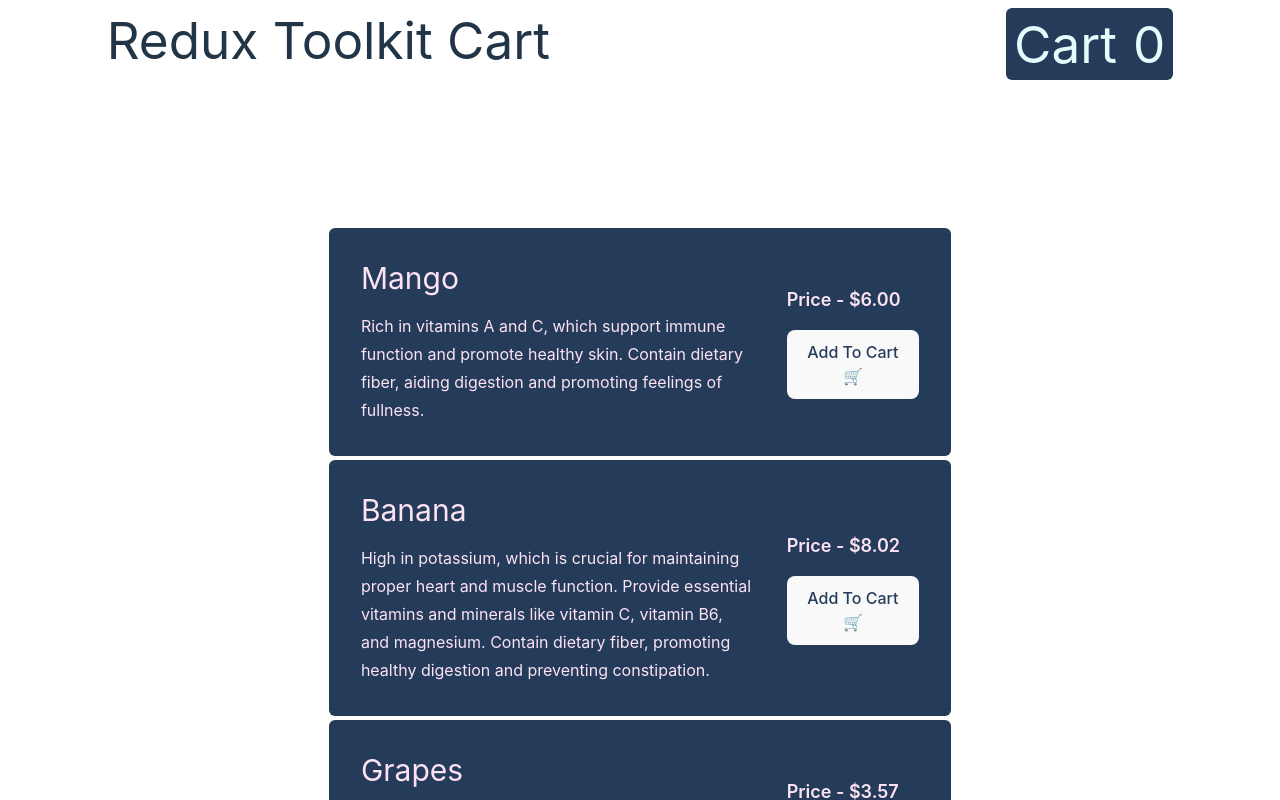
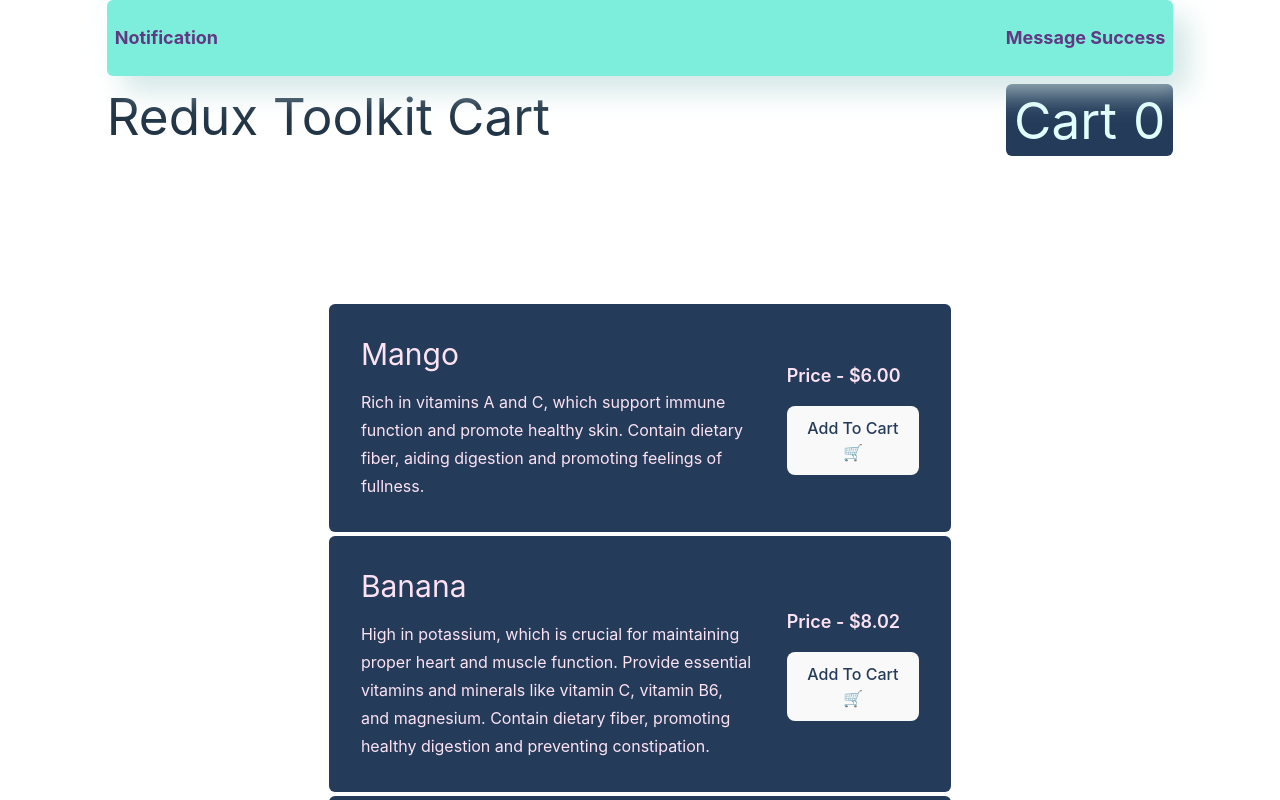
Before and after one commit to TecLegacy/monthly_work, a React (Vite) app in the folder may/react/cart-js/: page / in a window 1280 px wide. Shown: the top 800 px of the page. Built offline with nearby package versions, Linux system fonts and the light colour scheme.

Commit message:
notification component

```diff
--- a/may/react/cart-js/src/App.jsx
+++ b/may/react/cart-js/src/App.jsx
@@ -1,14 +1,19 @@
 import Cart from '@/components/Cart';
+import { useSelector } from 'react-redux';
+import Notification from '@/ui/notification';
 
 function App() {
+  const product = useSelector(state => state.cart.product);
   return (
     <>
+      <Notification message={'success'} />
       <nav className=' flex  w-5/6 mx-auto justify-between items-center bg-transparent '>
         <h1>Redux Toolkit Cart</h1>
 
+        {/* Cart Counter */}
         <h1 className=' flex items-center mt-2  justify-center gap-4 bg-regal-blue text-blue-light rounded-md px-2 py-2'>
           <div>Cart</div>
-          <div>0</div>
+          <div>{product.length}</div>
         </h1>
       </nav>
 
--- /dev/null
+++ b/may/react/cart-js/src/components/Cart/cartProducts.jsx
@@ -0,0 +1,64 @@
+import { useDispatch, useSelector } from 'react-redux';
+import { cartActions } from '@/store/store';
+
+const CartProducts = () => {
+  const dispatch = useDispatch();
+  const product = useSelector(state => state.cart.product);
+
+  // Add item to cart (store)
+  const addToCart = product => {
+    dispatch(cartActions.addToCart(product));
+  };
+
+  // Remove item from cart
+  const removeItem = product => {
+    dispatch(cartActions.removeFromCart(product));
+  };
+
+  return (
+    <section
+      className='flex
+  items-center mx-auto  py-4  mb-8 w-5/6
+   justify-between mt-12
+   flex-col gap-4
+  '
+    >
+      {product.map(products => (
+        <div
+          key={products.id}
+          className='mx-auto  w-7/12 flex items-center justify-between
+      bg-regal-blue text-text-light  py-4 px-8 rounded-md '
+        >
+          <div className='  text-xl  font-semibold flex  flex-col  gap-8  '>
+            <span>{products.item}</span>
+            <span>X {products.quantity}</span>
+          </div>
+          <div className=' flex flex-col gap-8  '>
+            <p className=' text-xl  font-semibold  mt-4'>
+              ${products.price.toFixed(2)}{' '}
+              <sup>perItem/{products.perItem}$</sup>{' '}
+            </p>
+            <div className=' flex  gap-4  justify-end'>
+              <button
+                className=' hover:bg-blue-light transition duration-300 ease-in-out text-regal-blue'
+                onClick={() => addToCart(products)}
+              >
+                {' '}
+                +
+              </button>
+              <button
+                className='  text-lg  hover:bg-blue-light transition duration-300 ease-in-out text-regal-blue'
+                onClick={() => removeItem(products)}
+              >
+                {' '}
+                -
+              </button>
+            </div>
+          </div>
+        </div>
+      ))}
+    </section>
+  );
+};
+
+export default CartProducts;
--- a/may/react/cart-js/src/components/Cart/index.jsx
+++ b/may/react/cart-js/src/components/Cart/index.jsx
@@ -1,5 +1,6 @@
-import { useDispatch, useSelector } from 'react-redux';
+import { useDispatch } from 'react-redux';
 import { cartActions } from '@/store/store';
+import CartProducts from './cartProducts';
 
 const DUMMY_ITEM = [
   {
@@ -39,69 +40,18 @@
 
 const Cart = () => {
   const dispatch = useDispatch();
-  const product = useSelector(state => state.cart.product);
-  const totalPrice = useSelector(state => state.cart.totalPrice);
 
   // Add item to cart (store)
   const addToCart = product => {
     dispatch(cartActions.addToCart(product));
   };
 
-  // Remove item from cart
-  const removeItem = product => {
-    dispatch(cartActions.removeFromCart(product));
-  };
-
   return (
     <>
       {/* Cart products */}
-      <section
-        className='flex
-      items-center mx-auto  py-4  mb-8 w-5/6
-       justify-between mt-12
-       flex-col gap-4
-      '
-      >
-        {product.map((products, index) => (
-          <div
-            // key={products.id}
-            key={index}
-            className='mx-auto  w-7/12 flex items-center justify-between
-          bg-regal-blue text-text-light  py-4 px-8 rounded-md '
-          >
-            <div className='  text-xl  font-semibold flex  flex-col  gap-8  '>
-              <span>
-                {products.item} <sup>perItem/{products.perItem}$</sup>{' '}
-              </span>
-              <span>X {products.quantity}</span>
-            </div>
-            <div className=' flex flex-col gap-8  '>
-              <p className=' text-xl  font-semibold  mt-4'>
-                Total Price - ${products.price.toFixed(2)}
-              </p>
-              <div className=' flex  gap-4  justify-end'>
-                <button
-                  className=' hover:bg-blue-light transition duration-300 ease-in-out text-regal-blue'
-                  onClick={() => addToCart(products)}
-                >
-                  {' '}
-                  +
-                </button>
-                <button
-                  className='  text-lg  hover:bg-blue-light transition duration-300 ease-in-out text-regal-blue'
-                  onClick={() => removeItem(products)}
-                >
-                  {' '}
-                  -
-                </button>
-              </div>
-            </div>
-          </div>
-        ))}
-      </section>
+      <CartProducts />
 
       {/* Cart Items */}
-
       <article
         className='flex
       items-center mx-auto  py-4  mb-8 w-5/6
--- /dev/null
+++ b/may/react/cart-js/src/ui/notification/index.jsx
@@ -0,0 +1,32 @@
+const Notification = prop => {
+  /** Error , Success , sending*/
+  const message = prop.message;
+  let color, textColor;
+  if (message === 'error') {
+    color = `bg-red-700`;
+    textColor = `text-white`;
+  }
+  if (message === 'success') {
+    color = `bg-teal-300`;
+    textColor = `text-purple-950`;
+  }
+  if (message === 'sending') {
+    color = `bg-sky-400`;
+    textColor = `text-fuchsia-900`;
+  }
+
+  return (
+    <>
+      <div
+        className={`${color} w-5/6  opacity-80  rounded-md  flex items-center  py-4 justify-center mx-auto  shadow-nav `}
+      >
+        <div className=' items-center justify-between flex gap-16 py-2 px-2 w-full text-lg font-bold     '>
+          <h2 className={`${textColor} `}>Notification</h2>
+          <p className={textColor}>Message Success</p>
+        </div>
+      </div>
+    </>
+  );
+};
+
+export default Notification;
--- a/may/react/cart-js/tailwind.config.js
+++ b/may/react/cart-js/tailwind.config.js
@@ -2,6 +2,7 @@
 export default {
   content: ['./src/**/*.{js,jsx}', './index.html'],
   theme: {
+    extend: {
       colors: {
         'blue-light': '#E3FDFD',
         'blue-dark': '#A6E3E9',
@@ -9,8 +10,34 @@
         'text-light': '#FDE2F3',
         'regal-blue': '#243c5a',
       },
-
-    extend: {},
+      boxShadow: {
+        nav: '16px 16px 28px #cae1e1, -14px -14px 20px #fcffff',
+      },
+    },
   },
   plugins: [],
 };
+
+// /** @type {import('tailwindcss').Config} */
+// module.exports = {
+//   content: ['./index.html', './src/**/*.{js,ts,jsx,tsx}'],
+//   theme: {
+//     extend: {
+//       colors: {
+//         'blue-light': '#E3FDFD',
+//         'blue-dark': '#A6E3E9',
+//         'button-dark': '#2A2F4F',
+//         'text-light': '#FDE2F3',
+//         'primary-green': '#123119',
+//       },
+//       fontFamily: {
+//         tec: ['PlayFair', 'cursive'],
+//         legacy: ['PlayFair', 'serif'],
+//       },
+//       boxShadow: {
+//         nav: '16px 16px 28px #cae1e1, -14px -14px 20px #fcffff',
+//       },
+//     },
+//   },
+//   plugins: [],
+// };
```
Lines whose indentation alone changed are shown as unchanged.
